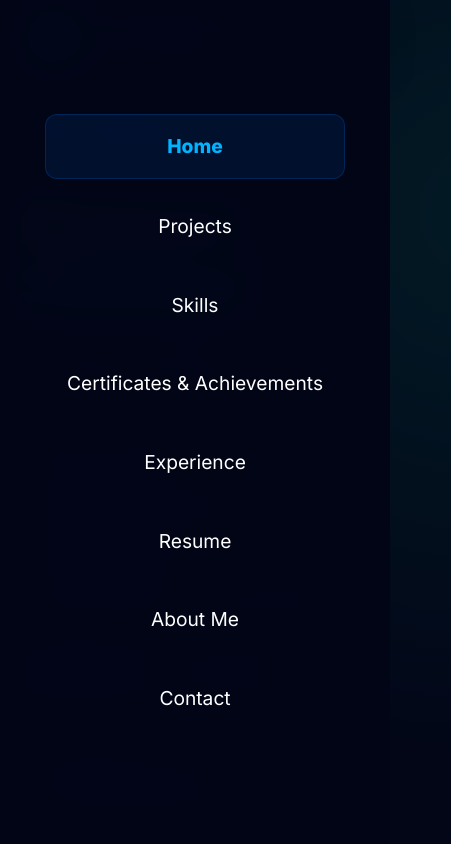
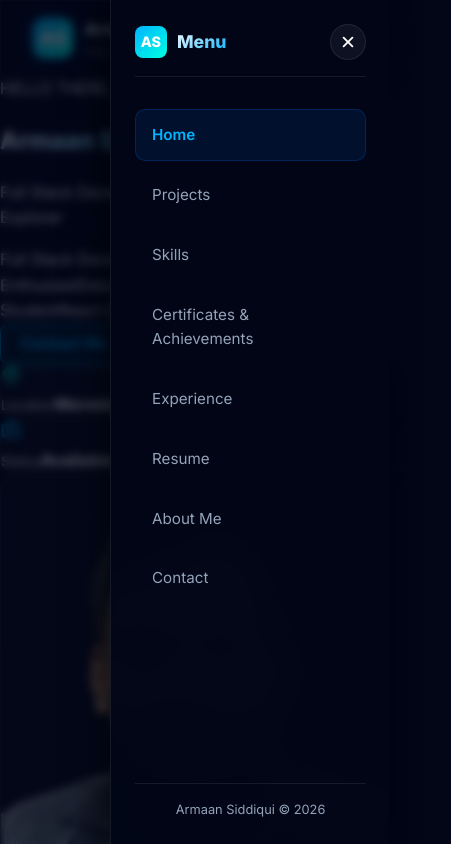
Before and after one commit to ARMAANSIDDIQUI/armaan-siddiqui-portfolio, a React (Vite) app: page / in a window 390 px wide. Both pictures are taken after a click on the button 332 px from the left and 38 px from the top of the page. Shown: the top 844 px of the page, 451 px wide, since content can reach past the window. Built offline with nearby package versions, Linux system fonts and the light colour scheme; the HTML template or start-up script is replaced by a standard one.

Commit message:
mobile responsive

```diff
--- a/src/CSS/Home.css
+++ b/src/CSS/Home.css
@@ -1,161 +1,295 @@
-.home-section {
-  min-height: 100vh;
-  width: 100%;
+.home-container {
+  padding: 80px 20px;
+  max-width: 1200px;
+  margin: 0 auto;
+  min-height: calc(100vh - 80px);
   display: flex;
   flex-direction: column;
   justify-content: center;
-  gap: 3rem;
-  align-items: center;
-  padding: 3rem 2rem 1rem;
-  background: radial-gradient(circle at 30% 30%, rgba(0,255,200,0.08), transparent 80%);
-  color: #fff;
 }
 
-.home-top {
+.home-grid {
+  display: grid;
+  grid-template-columns: repeat(auto-fit, minmax(320px, 1fr));
+  gap: 60px;
+  align-items: center;
+}
+
+/* Info Section */
+.home-info-section {
+  display: flex;
+  flex-direction: column;
+  gap: 32px;
+}
+
+.greeting {
+  color: var(--primary);
+  font-weight: 600;
+  font-size: 1.1rem;
+  margin-bottom: 8px;
+  letter-spacing: 2px;
+}
+
+.main-title {
+  font-size: clamp(2.5rem, 8vw, 4rem);
+  font-weight: 800;
+  line-height: 1.1;
+  margin-bottom: 16px;
+}
+
+.typing-description {
+  font-size: 1.1rem;
+  color: var(--text-muted);
+  max-width: 500px;
+  border-left: 3px solid var(--secondary);
+  padding-left: 16px;
+  line-height: 1.6;
+}
+
+.profession-pills {
+  display: flex;
+  flex-wrap: wrap;
+  gap: 12px;
+}
+
+.profession-tag {
+  padding: 8px 16px;
+  border-radius: 20px;
+  background: rgba(255, 255, 255, 0.05);
+  border: 1px solid rgba(255, 255, 255, 0.1);
+  font-size: 0.85rem;
+  color: var(--highlight);
+  transition: all 0.3s ease;
+}
+
+.profession-tag:hover {
+  background: rgba(0, 180, 255, 0.1);
+  border-color: var(--primary);
+  transform: translateY(-2px);
+}
+
+.cta-buttons {
+  display: flex;
+  gap: 20px;
+  margin-top: 10px;
+}
+
+.info-cards-grid {
+  display: grid;
+  grid-template-columns: repeat(auto-fit, minmax(200px, 1fr));
+  gap: 20px;
+  margin-top: 20px;
+}
+
+.info-card {
+  padding: 20px !important;
+}
+
+.info-card-content {
   display: flex;
   align-items: center;
-  justify-content: space-evenly;
-  width: 100%;
-  max-width: 1250px;
-  flex-wrap: wrap;
-  gap: 2rem;
+  gap: 15px;
+  color: var(--text-muted);
 }
 
-/* Photo */
-.photo-container { position: relative; flex: 0 0 380px; display: flex; justify-content: center; align-items: center; z-index: 1;}
-.photo-ring { position: absolute; width: 306px; height: 306px; border-radius: 50%; border: 2px dashed var(--accent); opacity: 0.3; }
-.photo-frame { position: relative; border-radius: 50%; overflow: hidden; width: 300px; height: 300px; box-shadow: 0 0 45px rgba(0,255,200,0.25); border: 3px solid var(--accent); z-index: 1; }
-.profile-photo { width: 100%; height: 100%; object-fit: cover; border-radius: 50%; }
-
-/* Info Section */
-.home-info { flex: 1; min-width: 360px; max-width: 700px; display: flex; flex-direction: column; justify-content: center; }
-.home-title { font-size: 3rem; font-weight: 700; line-height: 1.2; margin-bottom: 0.4rem; }
-.home-name { background: linear-gradient(90deg, var(--accent), var(--accent-2), var(--accent)); -webkit-background-clip: text; color: transparent; background-size: 200%; display: inline-block; }
-.typing-effect { font-size: 1.2rem; color: rgba(255,255,255,0.85); margin-top: 0.4rem; max-width: 95%; display: inline-block; overflow: hidden; white-space: nowrap; border-right: 0.15em solid var(--accent); animation: typing 3.5s steps(40,end) forwards, blink .8s infinite; }
-
-/* Profession Tags */
-.profession-tags { display: flex; flex-wrap: wrap; gap: 0.8rem; margin-top: 1.4rem; }
-.profession-tag { border: 1px solid var(--accent); padding: 8px 16px; border-radius: 20px; font-size: 0.95rem; color: rgba(255,255,255,0.85); cursor: default; background: rgba(255,255,255,0.05); }
-
-/* Info Cards */
-.info-cards { display: flex; gap: 1rem; flex-wrap: wrap; margin-top: 1.2rem; }
-.info-card { background: rgba(255,255,255,0.05); border-radius: 12px; padding: 12px 18px; min-width: 180px; text-align: center; box-shadow: 0 0 10px rgba(0,255,200,0.08); }
-.info-card p { font-size: 0.9rem; color: rgba(255,255,255,0.7); margin-top: 4px; }
-
-/* Quick Links */
-.quick-links { text-align: center; margin-top: 1.2rem; }
-.quick-links h2 { font-size: 1.4rem; margin-bottom: 0.5rem; }
-.quick-links-list { display: flex; flex-wrap: wrap; justify-content: center; gap: 22px; }
-.quick-link-img { width: 50px; height: 50px; border-radius: 50%; object-fit: cover; filter: brightness(0.9); transition: all 0.3s ease; }
-
-.quick-links {
-  display: flex;
-  flex-direction: column;
-  align-items: center; /* centers everything horizontally */
-  gap: 1rem;
-  margin-top: 3rem;
+.info-card-content small {
+  display: block;
+  font-size: 12px;
+  text-transform: uppercase;
+  letter-spacing: 1px;
 }
 
-.quick-links-title {
-  font-size: 1.5rem;
-  font-weight: 600;
-  color: #fff;
+.info-card-content strong {
+  color: var(--text-main);
+  font-size: 1rem;
 }
 
-.quick-links-list {
+/* Photo Section */
+.home-photo-section {
   display: flex;
-  gap: 1.5rem;
-  justify-content: center; /* ensures icons are centered */
+  justify-content: center;
+  align-items: center;
 }
 
-/* Responsive styles for smaller screens */
+.photo-wrapper {
+  position: relative;
+  width: min(100%, 400px);
+  aspect-ratio: 1/1;
+}
+
+.photo-aura {
+  position: absolute;
+  inset: -20px;
+  background: conic-gradient(from 0deg, transparent, var(--primary), transparent, var(--secondary), transparent);
+  filter: blur(40px);
+  border-radius: 50%;
+  opacity: 0.4;
+  z-index: 0;
+}
+
+.orbital-ring {
+  position: absolute;
+  inset: -40px;
+  border: 1px dashed rgba(255, 255, 255, 0.15);
+  border-radius: 50%;
+  z-index: 1;
+}
+
+.orbital-node {
+  position: absolute;
+  width: 12px;
+  height: 12px;
+  border-radius: 50%;
+}
+
+.orbital-node.primary {
+  top: -6px;
+  left: calc(50% - 6px);
+  background: var(--primary);
+  box-shadow: 0 0 15px var(--primary);
+}
+
+.orbital-node.secondary {
+  bottom: -6px;
+  left: calc(50% - 6px);
+  background: var(--secondary);
+  box-shadow: 0 0 15px var(--secondary);
+}
+
+.photo-glass-card {
+  width: 100%;
+  height: 100%;
+  padding: 12px !important;
+  border-radius: 32px !important;
+  background: linear-gradient(135deg, rgba(255, 255, 255, 0.1), rgba(255, 255, 255, 0.02)) !important;
+  z-index: 2;
+  position: relative;
+}
+
+.profile-img {
+  width: 100%;
+  height: 100%;
+  object-fit: cover;
+  border-radius: 24px;
+  border: 1px solid rgba(255, 255, 255, 0.1);
+}
+
+.float-icon-top {
+  position: absolute;
+  top: -10px;
+  right: -10px;
+  z-index: 3;
+}
+
+.float-icon-bottom {
+  position: absolute;
+  bottom: 40px;
+  left: -20px;
+  z-index: 3;
+}
+
+.icon-badge {
+  padding: 12px !important;
+  border-radius: 16px !important;
+}
+
+/* Footer Socials */
+.socials-footer {
+  margin-top: 80px;
+  text-align: center;
+}
+
+.social-link {
+  display: inline-block;
+  margin: 0 12px;
+}
+
+.social-icon {
+  width: 50px;
+  height: 50px;
+}
+
+/* Responsive Overrides */
 @media (max-width: 768px) {
-  .home-section {
-    padding: 2rem 1rem 0.5rem;
+  .home-container {
+    padding: 60px 20px;
   }
 
-  .home-top {
-    flex-direction: column;
+  .home-grid {
+    gap: 50px;
+    grid-template-columns: 1fr;
     text-align: center;
   }
 
-  .home-info {
-    min-width: unset;
-    padding: 0 1rem;
+  .home-info-section {
     align-items: center;
+    order: 2;
   }
 
-  .home-title {
-    font-size: 2.2rem;
+  .home-photo-section {
+    order: 1;
   }
 
-  .typing-effect {
-    font-size: 1rem;
-    white-space: normal; /* Allow text to wrap on smaller screens */
-    border-right: none; /* Remove typing cursor effect on wrap */
-    max-width: 100%;
+  .typing-description {
+    margin: 0 auto;
+    border-left: none;
+    border-top: 2px solid var(--secondary);
+    padding-left: 0;
+    padding-top: 12px;
   }
 
-  .photo-container {
-    flex: unset;
-    margin-bottom: 2rem;
-  }
-
-  .photo-ring {
-    width: 256px;
-    height: 256px;
-  }
-
-  .photo-frame {
-    width: 250px;
-    height: 250px;
-  }
-
-  .profession-tags {
+  .profession-pills {
     justify-content: center;
   }
 
-  .info-cards {
+  .cta-buttons {
     justify-content: center;
+  }
+
+  .info-cards-grid {
     width: 100%;
   }
 
-  .info-card {
-    min-width: 150px;
-    padding: 10px 15px;
+  .photo-wrapper {
+    width: 80%;
+    max-width: 320px;
   }
 
-  .quick-links-list {
-    gap: 1rem;
-  }
-
-  .quick-link-img {
-    width: 40px;
-    height: 40px;
+  .orbital-ring {
+    inset: -20px;
   }
 }
 
 @media (max-width: 480px) {
-  .home-title {
-    font-size: 1.8rem;
+  .home-container {
+    padding: 40px 16px;
   }
 
-  .typing-effect {
-    font-size: 0.9rem;
+  .main-title {
+    font-size: 2.2rem;
   }
 
-  .photo-ring {
-    width: 206px;
-    height: 206px;
+  .cta-buttons {
+    flex-direction: column;
+    width: 100%;
+    gap: 12px;
   }
 
-  .photo-frame {
-    width: 200px;
-    height: 200px;
+  .cta-buttons button {
+    width: 100%;
   }
 
-  .quick-link-img {
-    width: 35px;
-    height: 35px;
+  .info-cards-grid {
+    grid-template-columns: 1fr;
+  }
+
+  .photo-wrapper {
+    width: 90%;
+  }
+
+  .social-icon {
+    width: 40px;
+    height: 40px;
+    margin: 0 8px;
   }
 }
--- a/src/components/Navbar.jsx
+++ b/src/components/Navbar.jsx
@@ -168,55 +168,119 @@ export default function Navbar() {
 
       <AnimatePresence>
         {isOpen && showButton && (
+          <>
+            {/* Backdrop Overlay */}
             <motion.div
-            initial={{ opacity: 0, x: '100%' }}
-            animate={{ opacity: 1, x: 0 }}
-            exit={{ opacity: 0, x: '100%' }}
+              initial={{ opacity: 0 }}
+              animate={{ opacity: 1 }}
+              exit={{ opacity: 0 }}
+              onClick={() => setIsOpen(false)}
+              style={{
+                position: "fixed",
+                top: 0,
+                left: 0,
+                width: "100%",
+                height: "100vh",
+                background: "rgba(2, 6, 23, 0.7)",
+                backdropFilter: "blur(4px)",
+                zIndex: 9998,
+              }}
+            />
+
+            {/* Sidebar */}
+            <motion.div
+              initial={{ x: '100%' }}
+              animate={{ x: 0 }}
+              exit={{ x: '100%' }}
               transition={{ type: "spring", damping: 25, stiffness: 200 }}
               style={{
                 position: "fixed",
                 top: 0,
                 right: 0,
-              width: "100%",
+                width: "280px",
                 height: "100vh",
-              background: "rgba(2, 6, 23, 0.98)",
+                background: "rgba(2, 6, 23, 0.95)",
                 backdropFilter: "blur(20px)",
+                borderLeft: "1px solid var(--glass-border)",
                 display: "flex",
                 flexDirection: "column",
-              alignItems: "center",
-              justifyContent: "center",
-              padding: "2rem",
                 zIndex: 9999,
+                padding: "1.5rem",
+                boxShadow: "-10px 0 30px rgba(0,0,0,0.5)"
               }}
             >
               <div style={{
                 display: 'flex',
+                justifyContent: 'space-between',
+                alignItems: 'center',
+                marginBottom: '2rem',
+                borderBottom: '1px solid var(--glass-border)',
+                paddingBottom: '1rem'
+              }}>
+                <div style={{ display: "flex", alignItems: "center", gap: 10 }}>
+                  <div style={{
+                    width: "32px",
+                    height: "32px",
+                    borderRadius: "8px",
+                    background: "linear-gradient(135deg, var(--primary), var(--secondary))",
+                    display: "flex",
+                    alignItems: "center",
+                    justifyContent: "center",
+                    fontWeight: "900",
+                    fontSize: "0.9rem",
+                    color: "white"
+                  }}>
+                    AS
+                  </div>
+                  <span style={{ fontWeight: 700, fontSize: '1.1rem' }} className="text-gradient">Menu</span>
+                </div>
+                <button
+                  onClick={() => setIsOpen(false)}
+                  style={{
+                    background: "rgba(255,255,255,0.05)",
+                    border: "1px solid var(--glass-border)",
+                    borderRadius: "50%",
+                    width: "36px",
+                    height: "36px",
+                    display: "flex",
+                    alignItems: "center",
+                    justifyContent: "center",
+                    color: "#fff",
+                    cursor: "pointer"
+                  }}
+                >
+                  <IoClose size={20} />
+                </button>
+              </div>
+
+              <div style={{
+                display: 'flex',
                 flexDirection: 'column',
-              gap: '1rem',
-              width: '100%',
-              maxWidth: '300px'
+                gap: '0.5rem',
+                overflowY: 'auto',
+                flexGrow: 1
               }}>
                 {links.map((l, index) => (
                   <motion.div
                     key={l.to}
-                  initial={{ opacity: 0, y: 20 }}
-                  animate={{ opacity: 1, y: 0 }}
+                    initial={{ opacity: 0, x: 20 }}
+                    animate={{ opacity: 1, x: 0 }}
                     transition={{ delay: index * 0.05 }}
                   >
                     <NavLink
                       to={l.to}
                       onClick={() => setIsOpen(false)}
                       style={({ isActive }) => ({
-                      display: 'block',
-                      color: isActive ? "var(--primary)" : "#fff",
+                        display: 'flex',
+                        alignItems: 'center',
+                        color: isActive ? "var(--primary)" : "var(--text-muted)",
                         textDecoration: "none",
-                      padding: "1rem",
-                      textAlign: "center",
-                      fontSize: '1.2rem',
-                      fontWeight: isActive ? 700 : 500,
-                      borderRadius: '12px',
+                        padding: "0.8rem 1rem",
+                        fontSize: '0.95rem',
+                        fontWeight: isActive ? 600 : 500,
+                        borderRadius: '10px',
                         background: isActive ? 'rgba(0, 119, 255, 0.1)' : 'transparent',
-                      border: isActive ? '1px solid rgba(0, 119, 255, 0.2)' : 'none',
+                        border: isActive ? '1px solid rgba(0, 119, 255, 0.2)' : '1px solid transparent',
                         transition: "all 0.2s ease"
                       })}
                     >
@@ -225,7 +289,19 @@ export default function Navbar() {
                   </motion.div>
                 ))}
               </div>
+
+              <div style={{
+                marginTop: 'auto',
+                paddingTop: '1rem',
+                borderTop: '1px solid var(--glass-border)',
+                fontSize: '0.8rem',
+                color: 'var(--text-muted)',
+                textAlign: 'center'
+              }}>
+                Armaan Siddiqui &copy; 2026
+              </div>
             </motion.div>
+          </>
         )}
       </AnimatePresence>
     </>
--- a/src/pages/Home.jsx
+++ b/src/pages/Home.jsx
@@ -23,169 +23,104 @@ export default function Home() {
   ];
 
   return (
-    <section className="home-container" style={{ padding: '40px 20px', maxWidth: '1200px', margin: '0 auto', minHeight: 'calc(100vh - 80px)', display: 'flex', flexDirection: 'column', justifyContent: 'center' }}>
-
-      <div style={{ display: 'grid', gridTemplateColumns: 'repeat(auto-fit, minmax(320px, 1fr))', gap: '40px', alignItems: 'center' }}>
-
+    <section className="home-container">
+      <div className="home-grid">
         {/* Left: Info Section */}
         <motion.div
           initial={{ opacity: 0, x: -50 }}
           animate={{ opacity: 1, x: 0 }}
           transition={{ duration: 0.8, ease: "easeOut" }}
-          className="home-info"
-          style={{ display: 'flex', flexDirection: 'column', gap: '24px' }}
+          className="home-info-section"
         >
-          <div>
+          <div className="intro-text">
             <motion.div
               initial={{ opacity: 0, y: 10 }}
               animate={{ opacity: 1, y: 0 }}
               transition={{ delay: 0.2 }}
-              style={{ color: 'var(--primary)', fontWeight: 600, fontSize: '1.2rem', marginBottom: '8px', letterSpacing: '1px' }}
+              className="greeting"
             >
               HELLO THERE, I'M
             </motion.div>
 
-            <h1 style={{ fontSize: '3.5rem', fontWeight: 800, lineHeight: 1.1, marginBottom: '16px' }}>
+            <h1 className="main-title">
               <span className="text-gradient">Armaan Siddiqui</span>
             </h1>
 
-            <p className="typing-effect" style={{ fontSize: '1.2rem', color: 'var(--text-muted)', maxWidth: '500px', borderLeft: '3px solid var(--secondary)', paddingLeft: '16px' }}>
+            <p className="typing-description">
               Full Stack Developer | ML & DS Enthusiast | Tech Explorer
             </p>
           </div>
 
           {/* Profession Tags */}
-          <div style={{ display: 'flex', flexWrap: 'wrap', gap: '10px' }}>
+          <div className="profession-pills">
             {professions.map((role, i) => (
-              <span
-                key={i}
-                style={{
-                  padding: '6px 14px',
-                  borderRadius: '20px',
-                  background: 'rgba(255,255,255,0.05)',
-                  border: '1px solid rgba(255,255,255,0.1)',
-                  fontSize: '0.9rem',
-                  color: 'var(--highlight)'
-                }}
-              >
+              <span key={i} className="profession-tag">
                 {role}
               </span>
             ))}
           </div>
 
-          <div style={{ display: 'flex', gap: '16px', marginTop: '10px' }}>
+          <div className="cta-buttons">
             <button className="vote-btn agree" onClick={() => window.location.href = '#contact'}>Contact Me</button>
             <button className="vote-btn disagree" onClick={() => window.location.href = '/projects'}>View Work</button>
           </div>
 
           {/* Interactive Info Cards */}
-          <div style={{ display: 'grid', gridTemplateColumns: 'repeat(auto-fit, minmax(200px, 1fr))', gap: '16px', marginTop: '20px' }}>
-            <GlassCard style={{ padding: '16px' }}>
-              <div style={{ display: 'flex', alignItems: 'center', gap: '10px', color: 'var(--text-muted)' }}>
+          <div className="info-cards-grid">
+            <GlassCard className="info-card">
+              <div className="info-card-content">
                 <MapPin size={20} color="var(--secondary)" />
                 <div>
-                  <small style={{ display: 'block', fontSize: '12px' }}>Location</small>
-                  <strong style={{ color: 'var(--text-main)' }}>Moradabad, India</strong>
+                  <small>Location</small>
+                  <strong>Moradabad, India</strong>
                 </div>
               </div>
             </GlassCard>
 
-            <GlassCard style={{ padding: '16px' }}>
-              <div style={{ display: 'flex', alignItems: 'center', gap: '10px', color: 'var(--text-muted)' }}>
+            <GlassCard className="info-card">
+              <div className="info-card-content">
                 <Briefcase size={20} color="var(--primary)" />
                 <div>
-                  <small style={{ display: 'block', fontSize: '12px' }}>Status</small>
-                  <strong style={{ color: 'var(--text-main)' }}>Available for Hire</strong>
+                  <small>Status</small>
+                  <strong>Available for Hire</strong>
                 </div>
               </div>
             </GlassCard>
           </div>
-
         </motion.div>
-
 
         {/* Right: Floating Photo */}
         <motion.div
-          style={{ display: 'flex', justifyContent: 'center', alignItems: 'center' }}
+          className="home-photo-section"
           initial={{ opacity: 0, scale: 0.8 }}
           animate={{ opacity: 1, scale: 1 }}
           transition={{ duration: 0.8, delay: 0.2 }}
         >
-          <div style={{ position: 'relative', width: '380px', height: '380px' }}>
+          <div className="photo-wrapper">
             {/* Rotating Conic Gradient Aura */}
             <motion.div
               animate={{ rotate: 360 }}
               transition={{ duration: 15, repeat: Infinity, ease: 'linear' }}
-              style={{
-                position: 'absolute',
-                inset: '-10px',
-                background: 'conic-gradient(from 0deg, transparent, var(--primary), transparent, var(--secondary), transparent)',
-                filter: 'blur(40px)',
-                borderRadius: '50%',
-                opacity: 0.6,
-                zIndex: 0,
-              }}
+              className="photo-aura"
             />
 
             {/* Orbital Dashed Ring */}
             <motion.div
               animate={{ rotate: -360 }}
               transition={{ duration: 25, repeat: Infinity, ease: 'linear' }}
-              style={{
-                position: 'absolute',
-                inset: '-40px',
-                border: '2px dashed rgba(255, 255, 255, 0.1)',
-                borderRadius: '50%',
-                zIndex: 0,
-              }}
+              className="orbital-ring"
             >
               {/* Orbital Nodes */}
-              <div style={{
-                position: 'absolute',
-                top: '-6px',
-                left: 'calc(50% - 6px)',
-                width: '12px',
-                height: '12px',
-                background: 'var(--primary)',
-                borderRadius: '50%',
-                boxShadow: '0 0 15px var(--primary)'
-              }} />
-              <div style={{
-                position: 'absolute',
-                bottom: '-6px',
-                left: 'calc(50% - 6px)',
-                width: '12px',
-                height: '12px',
-                background: 'var(--secondary)',
-                borderRadius: '50%',
-                boxShadow: '0 0 15px var(--secondary)'
-              }} />
+              <div className="orbital-node primary" />
+              <div className="orbital-node secondary" />
             </motion.div>
 
-
             {/* Glass Container */}
-            <GlassCard
-              className="photo-card"
-              style={{
-                width: '100%',
-                height: '100%',
-                display: 'flex',
-                alignItems: 'center',
-                justifyContent: 'center',
-                padding: '10px',
-                borderRadius: '24px',
-                background: 'linear-gradient(135deg, rgba(255,255,255,0.1), rgba(255,255,255,0.02))'
-              }}>
+            <GlassCard className="photo-glass-card">
               <img
                 src="/armaan2.png"
                 alt="Armaan Siddiqui"
-                style={{
-                  width: '100%',
-                  height: '100%',
-                  objectFit: 'cover',
-                  borderRadius: '20px',
-                  border: '1px solid rgba(255,255,255,0.1)'
-                }}
+                className="profile-img"
               />
             </GlassCard>
 
@@ -193,9 +128,9 @@ export default function Home() {
             <motion.div
               animate={{ y: [-10, 10, -10] }}
               transition={{ duration: 4, repeat: Infinity, ease: 'easeInOut' }}
-              style={{ position: 'absolute', top: '-20px', right: '-20px', zIndex: 2 }}
+              className="float-icon-top"
             >
-              <GlassCard style={{ padding: '12px', borderRadius: '12px' }}>
+              <GlassCard className="icon-badge">
                 <FaLaptopCode size={24} color="var(--primary)" />
               </GlassCard>
             </motion.div>
@@ -203,15 +138,14 @@ export default function Home() {
             <motion.div
               animate={{ y: [10, -10, 10] }}
               transition={{ duration: 5, repeat: Infinity, ease: 'easeInOut' }}
-              style={{ position: 'absolute', bottom: '40px', left: '-30px', zIndex: 2 }}
+              className="float-icon-bottom"
             >
-              <GlassCard style={{ padding: '12px', borderRadius: '12px' }}>
+              <GlassCard className="icon-badge">
                 <FaRocket size={24} color="var(--secondary)" />
               </GlassCard>
             </motion.div>
           </div>
         </motion.div>
-
       </div>
 
       {/* Bottom Socials */}
@@ -219,9 +153,9 @@ export default function Home() {
         initial={{ opacity: 0, y: 20 }}
         animate={{ opacity: 1, y: 0 }}
         transition={{ delay: 0.8 }}
-        style={{ marginTop: '60px', textAlign: 'center' }}
+        className="socials-footer"
       >
-        <motion.div className="contact-links" style={{ marginBottom: 0 }}>
+        <div className="contact-links">
           {quickLinks.map((item, i) => (
             <motion.a
               key={i}
@@ -245,9 +179,8 @@ export default function Home() {
               />
             </motion.a>
           ))}
-        </motion.div>
+        </div>
       </motion.div>
-
     </section>
   )
 }
```
Lines whose indentation alone changed are shown as unchanged.
